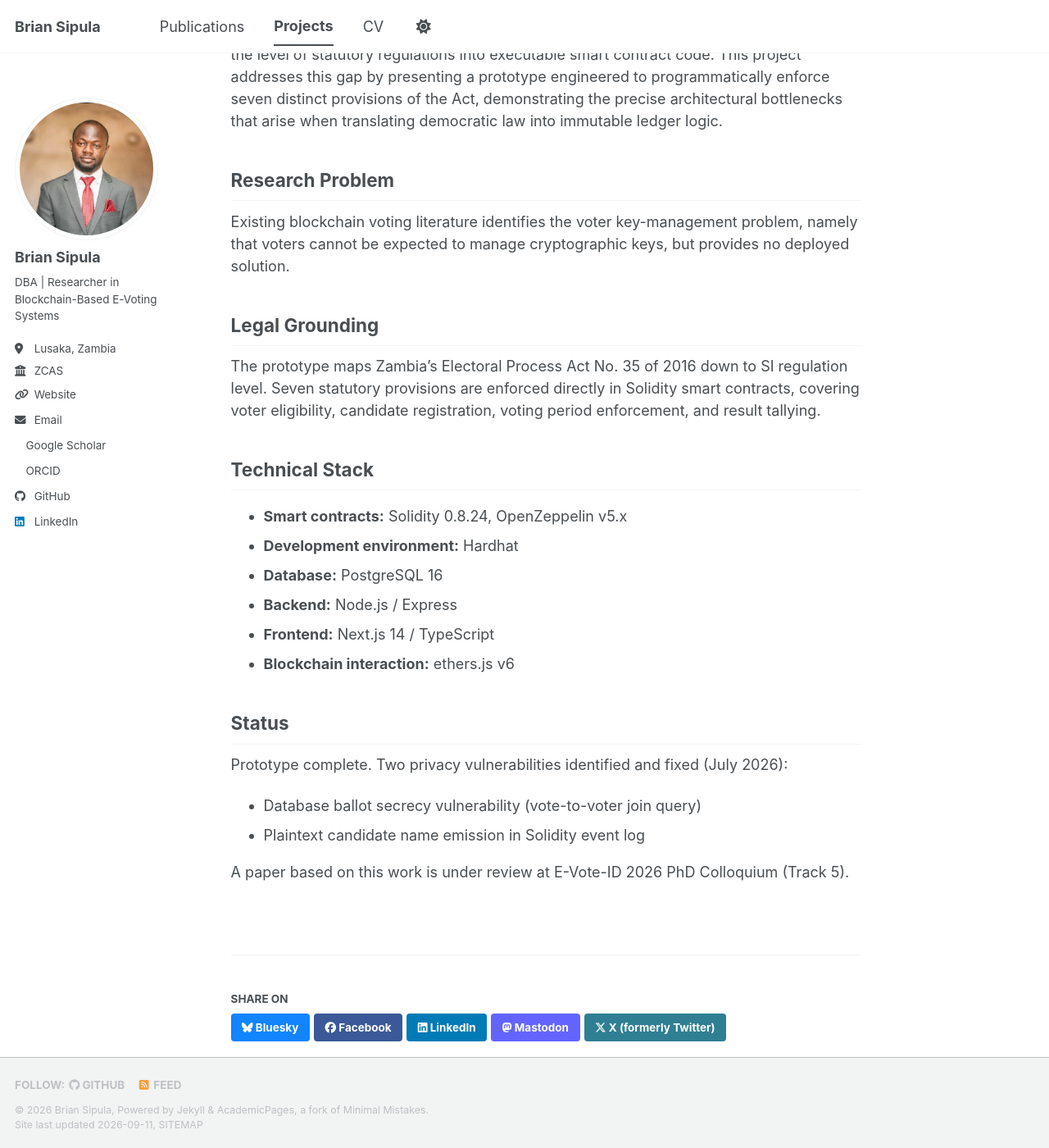
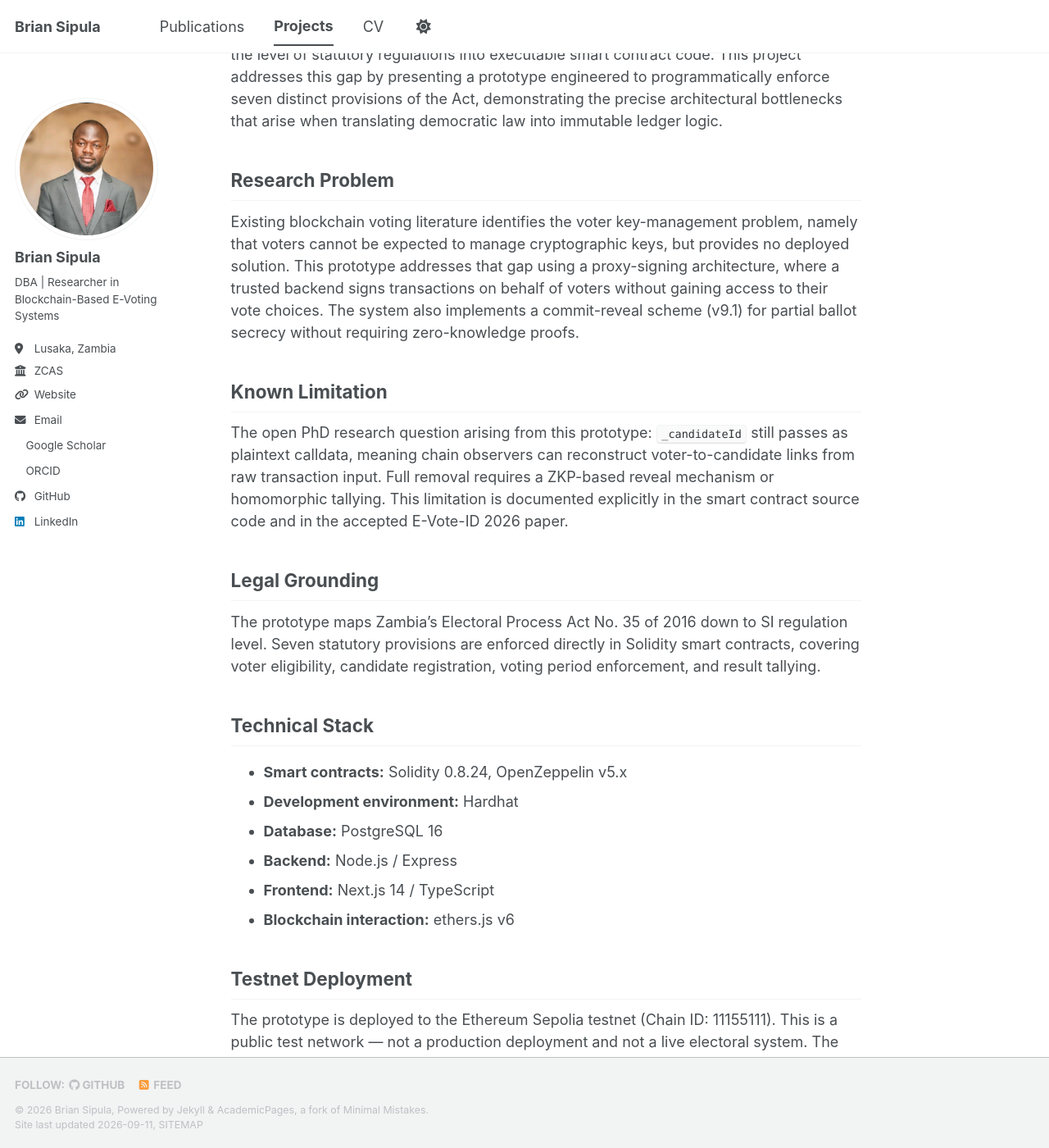
Before and after one commit to briansipula/briansipula.github.io, a Jekyll site: the page built from _portfolio/blockchain-voting-zambia.md, in a window 1280 px wide and 1400 px high, scrolled down 403 px. Shown: the whole window at 82% size. Built offline with Jekyll 4.4.1, drawn with Linux system fonts in a browser that asks for light colours; a style sheet for code colours, icons or effects is not loaded; some of the changed text lies outside the part shown.

Commit message:
Enhance blockchain voting prototype documentation
Added details about testnet deployment and independent verification. Updated known limitations and privacy vulnerabilities addressed.

```diff
--- a/_portfolio/blockchain-voting-zambia.md
+++ b/_portfolio/blockchain-voting-zambia.md
@@ -1,6 +1,6 @@
 ---
 title: "Blockchain-Based Voting System: Zambian Electoral Law Implementation"
-excerpt: "A prototype grounded in Zambia's Electoral Process Act No. 35 of 2016, enforcing seven statutory provisions in executable Solidity smart contracts."
+excerpt: "A prototype grounded in Zambia's Electoral Process Act No. 35 of 2016, enforcing seven statutory provisions in executable Solidity smart contracts. Deployed to Ethereum Sepolia testnet and source-verified on Etherscan."
 collection: portfolio
 ---
 
@@ -10,7 +10,11 @@ While the global literature on blockchain-based e-voting frequently addresses ab
 
 ## Research Problem
 
-Existing blockchain voting literature identifies the voter key-management problem, namely that voters cannot be expected to manage cryptographic keys, but provides no deployed solution.
+Existing blockchain voting literature identifies the voter key-management problem, namely that voters cannot be expected to manage cryptographic keys, but provides no deployed solution. This prototype addresses that gap using a proxy-signing architecture, where a trusted backend signs transactions on behalf of voters without gaining access to their vote choices. The system also implements a commit-reveal scheme (v9.1) for partial ballot secrecy without requiring zero-knowledge proofs.
+
+## Known Limitation
+
+The open PhD research question arising from this prototype: `_candidateId` still passes as plaintext calldata, meaning chain observers can reconstruct voter-to-candidate links from raw transaction input. Full removal requires a ZKP-based reveal mechanism or homomorphic tallying. This limitation is documented explicitly in the smart contract source code and in the accepted E-Vote-ID 2026 paper.
 
 ## Legal Grounding
 
@@ -25,10 +29,30 @@ The prototype maps Zambia's Electoral Process Act No. 35 of 2016 down to SI regu
 - **Frontend:** Next.js 14 / TypeScript
 - **Blockchain interaction:** ethers.js v6
 
+## Testnet Deployment
+
+The prototype is deployed to the Ethereum Sepolia testnet (Chain ID: 11155111). This is a public test network — not a production deployment and not a live electoral system. The deployment serves as a verifiable proof-of-concept for the architectural and legal grounding claims made in the research.
+
+| Detail | Value |
+|--------|-------|
+| Reference contract | `0xc49Ceb6258E6Bd8E5e1d9E20cB0Ae0CC512A4886` |
+| Verification status | Source Code Verified — Exact Match |
+| Network | Ethereum Sepolia Testnet |
+| End-to-end test | 12 votes cast, 14 contract events confirmed on-chain (29 August 2026) |
+
+## Independent Verification
+
+The contract source code is publicly verified on Etherscan. Anyone can inspect the smart contract logic, confirm the statutory provisions enforced in code, and review the on-chain transaction history.
+
+- [View reference contract on Etherscan](https://sepolia.etherscan.io/address/0xc49Ceb6258E6Bd8E5e1d9E20cB0Ae0CC512A4886)
+- [View Election #18 test on Etherscan](https://sepolia.etherscan.io/address/0x1c2435C7913d3F1980ad9e825B03a7B4CCcA2fb7)
+
 ## Status
 
-Prototype complete. Two privacy vulnerabilities identified and fixed (July 2026):
+**Prototype complete — deployed and verified on Ethereum Sepolia testnet (29 August 2026).**
+
+Privacy vulnerabilities identified and fixed (July 2026):
 - Database ballot secrecy vulnerability (vote-to-voter join query)
 - Plaintext candidate name emission in Solidity event log
 
-A paper based on this work is under review at E-Vote-ID 2026 PhD Colloquium (Track 5).
+**Paper accepted, presentation pending:** *Deployability Versus Ballot Secrecy in Blockchain-Based Voting for Low-Resource Democracies: A Zambian Case Study* — E-Vote-ID 2026 PhD Colloquium, Track 5 (accepted 19 August 2026; presentation scheduled October 2026, Tallinn).
```
